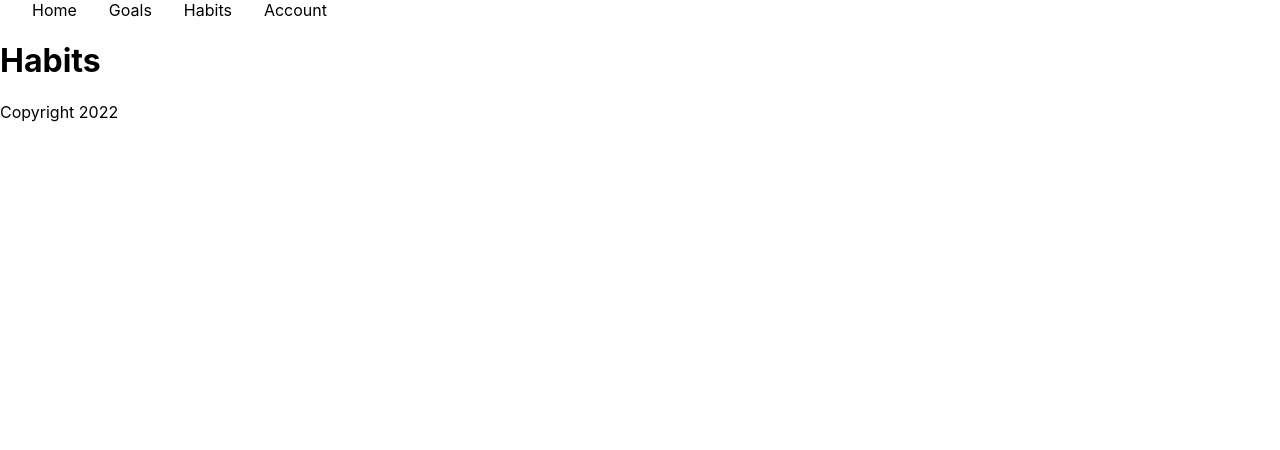
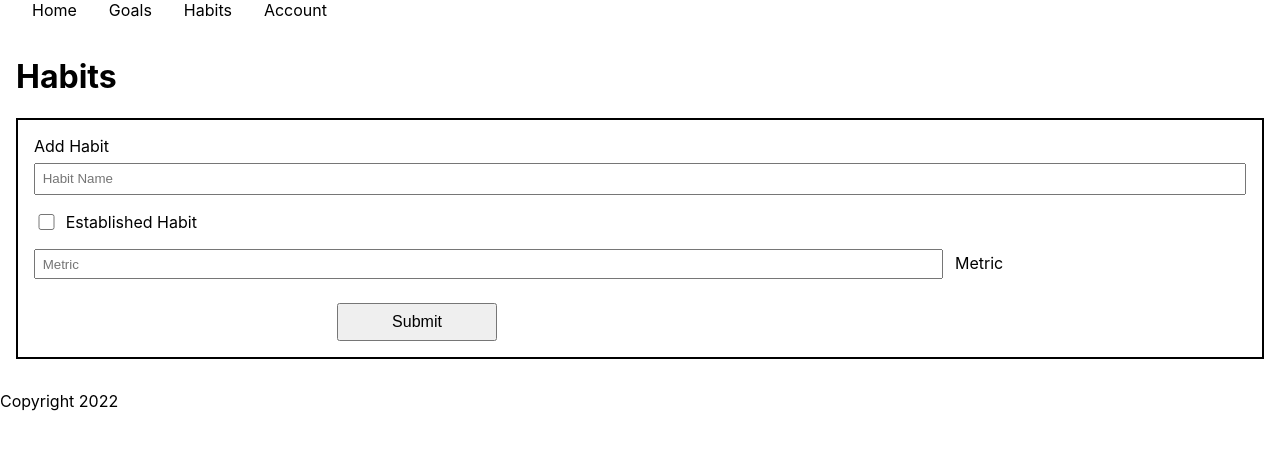
Before and after one commit to DennieCodes/levelup, a Next.js app: page /habits/Habits in a window 1280 px wide. Shown: the top 450 px of the page. Built offline with nearby package versions, Linux system fonts and the light colour scheme.

Commit message:
Added New Form basic structure

```diff
--- /dev/null
+++ b/src/pages/habits/Habits.module.scss
@@ -0,0 +1,12 @@
+.container {
+  display: flex;
+  flex-direction: column;
+  padding: 1em;
+}
+
+.habitsUI {
+  display: flex;
+  flex-direction: column;
+  align-self: center;
+  width: 100%;
+}
--- a/src/pages/habits/Habits.tsx
+++ b/src/pages/habits/Habits.tsx
@@ -1,7 +1,13 @@
+import styles from "./Habits.module.scss";
+import NewHabitForm from "./newHabitForm";
+
 export default function Habits() {
   return (
-    <main>
+    <main className={styles.container}>
       <h1>Habits</h1>
+      <section className={styles.habitsUI}>
+        <NewHabitForm />
+      </section>
     </main>
   );
 }
--- /dev/null
+++ b/src/pages/habits/newHabitForm/NewHabitForm.module.scss
@@ -0,0 +1,50 @@
+.newHabitForm {
+  display: flex;
+  flex-direction: column;
+  border: 2px solid black;
+  width: 100%;
+  padding: 1em;
+  row-gap: 1em;
+}
+
+.titleLabel {
+  & input {
+    padding-left: 0.5em;
+    margin-top: 0.5em;
+    width: 100%;
+    height: 2rem;
+  }
+}
+
+.established {
+  display: flex;
+  align-items: center;
+  & input {
+    height: 1.25em;
+    width: 1.25em;
+  }
+
+  & label {
+    margin-left: 0.5em;
+  }
+}
+
+.metric {
+  input {
+    padding-left: 0.5em;
+    width: 75%;
+    height: 2.25em;
+  }
+
+  label {
+    margin-left: 0.75em;
+  }
+}
+
+.submitButton {
+  margin-top: 0.5em;
+  margin-left: 25%;
+  width: 10em;
+  padding: 0.5em 0;
+  font-size: 1rem;
+}
--- /dev/null
+++ b/src/pages/habits/newHabitForm/NewHabitForm.tsx
@@ -0,0 +1,24 @@
+import styles from "./NewHabitForm.module.scss";
+
+export default function NewHabitForm() {
+  return (
+    <form className={styles.newHabitForm}>
+      <label className={styles.titleLabel} htmlFor="title">
+        Add Habit
+        <input type="text" id="title" placeholder="Habit Name" />
+      </label>
+
+      <div className={styles.established}>
+        <input type="checkbox" id="established" />
+        <label htmlFor="established">Established Habit</label>
+      </div>
+
+      <div className={styles.metric}>
+        <input type="text" id="metric" placeholder="Metric" />
+        <label htmlFor="metric">Metric</label>
+      </div>
+
+      <button className={styles.submitButton}>Submit</button>
+    </form>
+  );
+}
--- /dev/null
+++ b/src/pages/habits/newHabitForm/index.ts
@@ -0,0 +1,3 @@
+import NewHabitForm from "./NewHabitForm";
+
+export default NewHabitForm;
```
